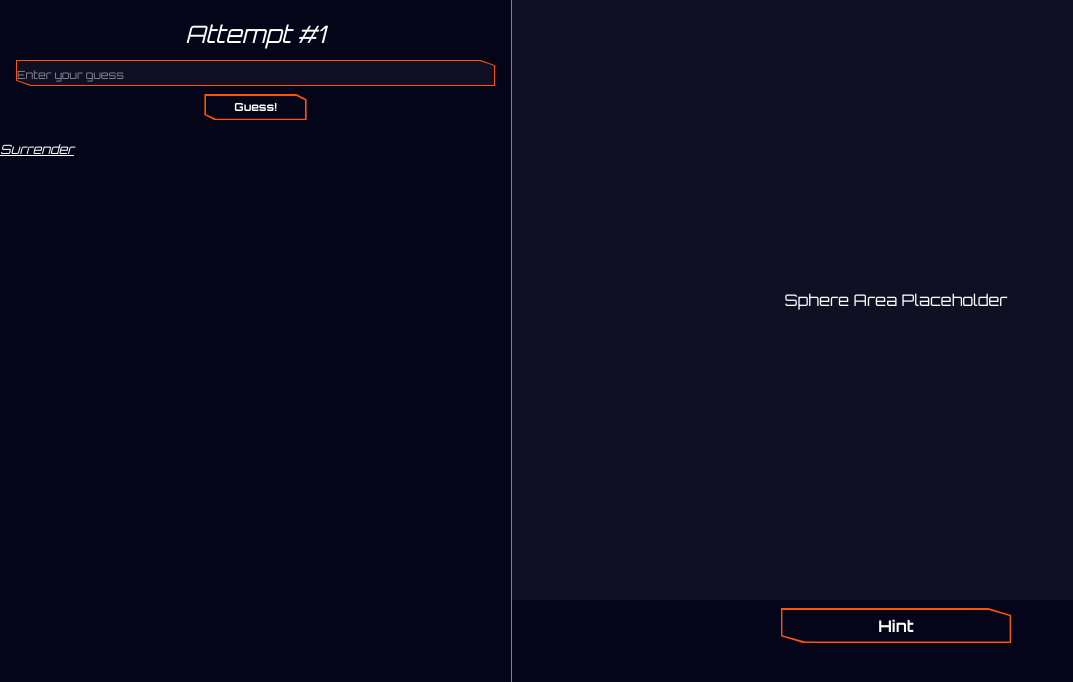
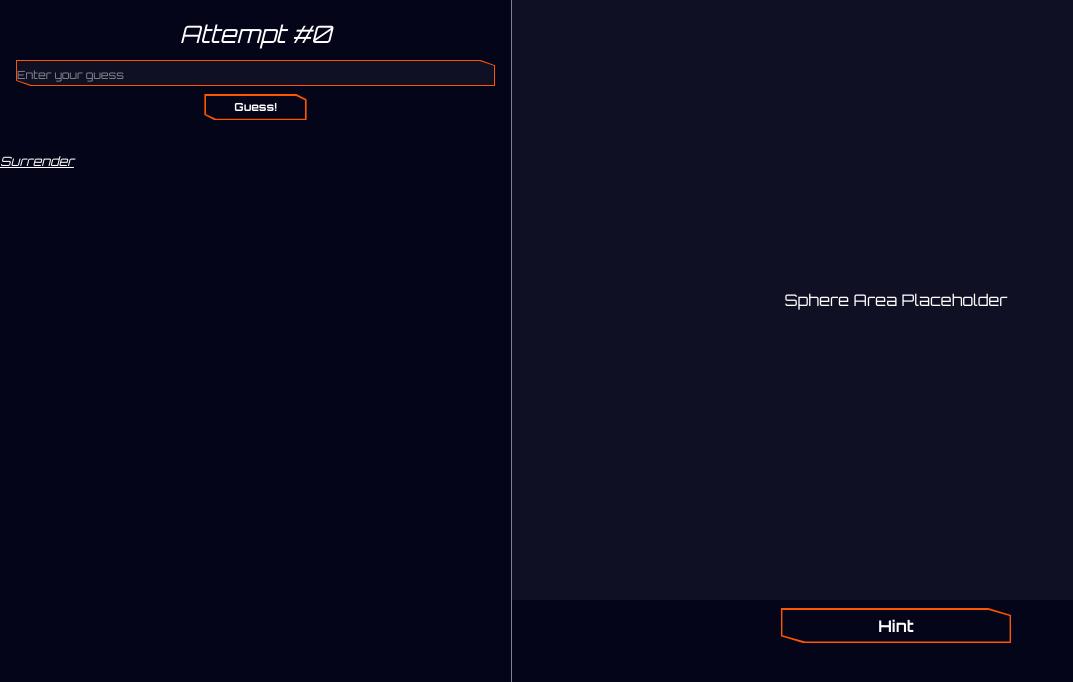
Before and after one commit to kn0kh/doodle-web, a Next.js app: page /game in a window 1280 px wide. Shown: the top 682 px of the page, without its empty margins (0-1073 px from the left). Built offline with nearby package versions, Linux system fonts and the light colour scheme.

Commit message:
added guesses consistent and added basic lost-screen

```diff
--- a/src/app/(play)/game/GuessArea.tsx
+++ b/src/app/(play)/game/GuessArea.tsx
@@ -1,29 +1,21 @@
 import Form from "next/form";
 import { Guess } from "@/utils/types";
-import Link from "next/link";
+import { initialGState } from "@/utils/initialStates";
 import { getColor } from "@/utils/helpers";
-
-const initialGState: {
-  guesses: Guess[];
-  won: boolean;
-  status: { error: boolean; message: string };
-} = {
-  guesses: [],
-  won: false,
-  status: { error: false, message: "" },
-};
 
 export default function GuessArea({
   GState,
   handleGuess,
+  guesses,
 }: {
   GState: typeof initialGState;
   handleGuess: (payload: FormData) => void;
+  guesses: Guess[];
 }) {
   return (
     <div className="guess-area-wrapper">
       <h3 className="attempt-counter">
-        <i>Attempt #{GState.guesses.length + 1}</i>
+        <i>Attempt #{guesses.length}</i>
       </h3>
       <Form className="guess-container" action={handleGuess}>
         <div className="input-wrapper">
@@ -45,7 +37,7 @@ export default function GuessArea({
       )}
       <table className="guess-table">
         <tbody>
-          {GState.guesses.map((guess: Guess, index: number) => (
+          {guesses.map((guess, index) => (
             <tr
               key={guess.id}
               className={index % 2 !== 0 ? "odd-row" : "even-row"}
@@ -58,11 +50,19 @@ export default function GuessArea({
           ))}
         </tbody>
       </table>
-      <Link href="/" className="btn-link" style={{ fontSize: "0.8rem" }}>
-        <i>
-          <u>Surrender</u>
-        </i>
-      </Link>
+      <Form action={handleGuess}>
+        <button
+          name="surrender"
+          value="lost"
+          type="submit"
+          className="btn-link"
+          style={{ fontSize: "0.8rem" }}
+        >
+          <i>
+            <u>Surrender</u>
+          </i>
+        </button>
+      </Form>
     </div>
   );
 }
--- a/src/app/(play)/game/HintArea.tsx
+++ b/src/app/(play)/game/HintArea.tsx
@@ -9,14 +9,14 @@ export default function HintArea({
   HState: {
     hints: Hint[];
     times: number;
-    usedup: boolean;
+    usedUp: boolean;
     status: { error: boolean; message: string };
   };
   handleHint: (payload: FormData) => void;
 }) {
   return (
     <div className="hint-area-wrapper">
-      {HState.usedup ? (
+      {HState.usedUp ? (
         <div className="btn-wrapper hint-btn-wrapper">
           <button
             className="btn hint-btn"
--- /dev/null
+++ b/src/app/(play)/game/WastedScreen.tsx
@@ -0,0 +1,10 @@
+export default function WastedScreen() {
+  // get secret
+  return (
+    <div className="wasted-screen-wrapper">
+      <h2>You lost!</h2>
+      <p>The secret word was:</p>
+      <h1 className="highlight-word"></h1>
+    </div>
+  );
+}
--- a/src/app/(play)/game/action.ts
+++ b/src/app/(play)/game/action.ts
@@ -25,15 +25,24 @@ function cosineSimilarity(vecA: number[], vecB: number[]): number {
 export async function compare(
   prevState: {
     guesses: Guess[];
-    won: boolean;
+    ended: "lost" | "won" | false;
     status: { error: boolean; message: string };
   },
   formData: FormData,
 ): Promise<{
   guesses: Guess[];
-  won: boolean;
+  ended: "lost" | "won" | false;
   status: { error: boolean; message: string };
 }> {
+  const isSurrender = formData.has("surrender");
+  if (isSurrender) {
+    return {
+      ...prevState,
+      ended: "lost",
+      status: { error: false, message: "" },
+    };
+  }
+
   const word = formData.get("guessedWord")?.toString();
   if (!word) {
     console.error("[ERROR] Invalid input in formData.get() at /game/action.ts");
@@ -93,7 +102,7 @@ export async function compare(
     return {
       ...prevState,
       guesses: newGuesses,
-      won: true,
+      ended: "won",
       status: { error: false, message: "" },
     };
   }
@@ -112,10 +121,10 @@ export async function goBack() {
 export async function getHint(prevState: {
   hints: Hint[];
   times: number;
-  usedup: boolean;
+  usedUp: boolean;
   status: { error: boolean; message: string };
 }) {
-  if (prevState.usedup) {
+  if (prevState.usedUp) {
     return {
       ...prevState,
       status: { error: true, message: "No more hints available" },
@@ -148,7 +157,7 @@ export async function getHint(prevState: {
 
   let hintIndex: number;
   let newTimes: number;
-  let usedup = prevState.usedup || false;
+  let usedUp = prevState.usedUp || false;
   switch (prevState.times) {
     case 0:
       newTimes = 1;
@@ -160,7 +169,7 @@ export async function getHint(prevState: {
       break;
     case 2:
       newTimes = prevState.times;
-      usedup = true;
+      usedUp = true;
       hintIndex = 3;
       break;
     default:
@@ -192,7 +201,7 @@ export async function getHint(prevState: {
     ...prevState,
     hints: newHints,
     times: newTimes,
-    usedup: usedup,
+    usedUp: usedUp,
     status: { error: false, message: "" },
   };
 }
--- a/src/app/(play)/game/page.tsx
+++ b/src/app/(play)/game/page.tsx
@@ -1,48 +1,58 @@
 "use client";
-import { useActionState } from "react";
-import { compare, goBack, getHint } from "@/app/(play)/game/action";
-import { Guess, Hint } from "@/utils/types";
+import { useActionState, useEffect, useState } from "react";
+import { compare, getHint } from "@/app/(play)/game/action";
+import { Guess } from "@/utils/types";
+import { initialGState, initialHState } from "@/utils/initialStates";
 import GuessArea from "@/app/(play)/game/GuessArea";
 import HintArea from "@/app/(play)/game/HintArea";
 import SphereArea from "@/app/(play)/game/SphereArea";
 import WinScreen from "./WinScreen";
-
-const initialGState: {
-  guesses: Guess[];
-  won: boolean;
-  status: { error: boolean; message: string };
-} = {
-  guesses: [],
-  won: false,
-  status: { error: false, message: "" },
-};
-
-const initialHState: {
-  hints: Hint[];
-  times: number;
-  usedup: boolean;
-  status: { error: boolean; message: string };
-} = {
-  hints: [],
-  times: 0,
-  usedup: false,
-  status: { error: false, message: "" },
-};
+import WastedScreen from "./WastedScreen";
 
 export default function Game() {
+  const [guesses, setGuesses] = useState<Guess[]>([]);
   const [Gstate, handleGuess] = useActionState(compare, initialGState);
   const [Hstate, handleHint] = useActionState(getHint, initialHState);
+
+  useEffect(() => {
+    if (Gstate.ended) {
+      localStorage.removeItem("Guesses");
+      return;
+    }
+    const storedGuesses = localStorage.getItem("Guesses");
+    const hasStoredGuesses = storedGuesses && storedGuesses !== "[]";
+
+    if (Gstate.guesses.length === 0 && hasStoredGuesses) {
+      try {
+        setGuesses(JSON.parse(storedGuesses as string));
+        return;
+      } catch (error) {
+        console.error("Failed to parse stored guesses:", error);
+        localStorage.removeItem("Guesses");
+      }
+    }
+
+    localStorage.setItem("Guesses", JSON.stringify(Gstate.guesses));
+    setGuesses(Gstate.guesses);
+  }, [Gstate]);
+
   return (
     <div className="game-layout-wrapper">
-      {Gstate.won ? (
+      {Gstate.ended === "won" ? (
         <WinScreen
           word={Gstate.guesses[0].word}
           numGuesses={Gstate.guesses.length}
         ></WinScreen>
+      ) : Gstate.ended === "lost" ? (
+        <WastedScreen />
       ) : (
         <>
           <SphereArea />
-          <GuessArea GState={Gstate} handleGuess={handleGuess} />
+          <GuessArea
+            GState={Gstate}
+            handleGuess={handleGuess}
+            guesses={guesses}
+          />
           <HintArea HState={Hstate} handleHint={handleHint} />
         </>
       )}
--- /dev/null
+++ b/src/utils/initialStates.ts
@@ -0,0 +1,23 @@
+import { Guess, Hint } from "@/utils/types";
+
+export const initialGState: {
+  guesses: Guess[];
+  ended: "lost" | "won" | false;
+  status: { error: boolean; message: string };
+} = {
+  guesses: [],
+  ended: false,
+  status: { error: false, message: "" },
+} as const;
+
+export const initialHState: {
+  hints: Hint[];
+  times: number;
+  usedUp: boolean;
+  status: { error: boolean; message: string };
+} = {
+  hints: [],
+  times: 0,
+  usedUp: false,
+  status: { error: false, message: "" },
+} as const;
```
Also changed, not shown: 1 other file (tests, documents, lock files or other folders).
